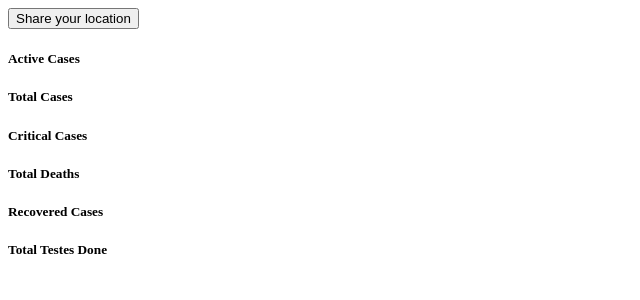
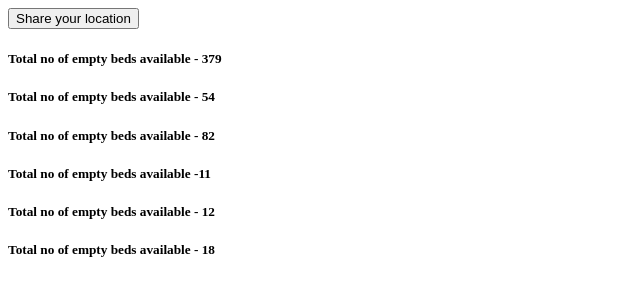
Before and after one commit to Hack-n-Chill/AYUSH, a PHP site: page /patient.php in a window 1280 px wide. Shown: the top 300 px of the page, without its empty margins (0-640 px from the left). Run offline with PHP 8.4, Linux system fonts and the light colour scheme.

Commit message:
Update patient.php

```diff
--- a/patient.php
+++ b/patient.php
@@ -11,12 +11,12 @@
 <body>
     <button onclick="getLocation()">Share your location</button>
         <div id="output"></div>
-        <div class="card a"><i class="fa fa-tachometer"></i><h5>Active Cases</h5><span id="active"></span></div>
-      <div class="card ca"><i class="fa fa-th-list"></i><h5>Total Cases</h5><span id="cases"></span></div>
-      <div class="card cr"><i class="fa fa-times-circle"></i><h5>Critical Cases</h5><span id="critical"></span></div>
-      <div class="card d"><i class="fa fa-times"></i><h5>Total Deaths</h5><span id="death"></span></div>
-      <div class="card r"><i class="fa fa-check-square-o"></i><h5>Recovered Cases</h5><span id="recovered"></span></div>
-      <div class="card t"><i class="fa fa-eye"></i><h5>Total Testes Done</h5><span id="tests"></span></div>
+        <div class="card a"><i class="fa fa-tachometer"></i><h5>Total no of empty beds available - 379</h5><span id="active"></span></div>
+      <div class="card ca"><i class="fa fa-th-list"></i><h5>Total no of empty beds available - 54</h5><span id="cases"></span></div>
+      <div class="card cr"><i class="fa fa-times-circle"></i><h5>Total no of empty beds available - 82</h5><span id="critical"></span></div>
+      <div class="card d"><i class="fa fa-times"></i><h5>Total no of empty beds available -11</h5><span id="death"></span></div>
+      <div class="card r"><i class="fa fa-check-square-o"></i><h5>Total no of empty beds available - 12</h5><span id="recovered"></span></div>
+      <div class="card t"><i class="fa fa-eye"></i><h5>Total no of empty beds available - 18</h5><span id="tests"></span></div>
     </div>
     <script>
         var x = document.getElementById('output');
```
